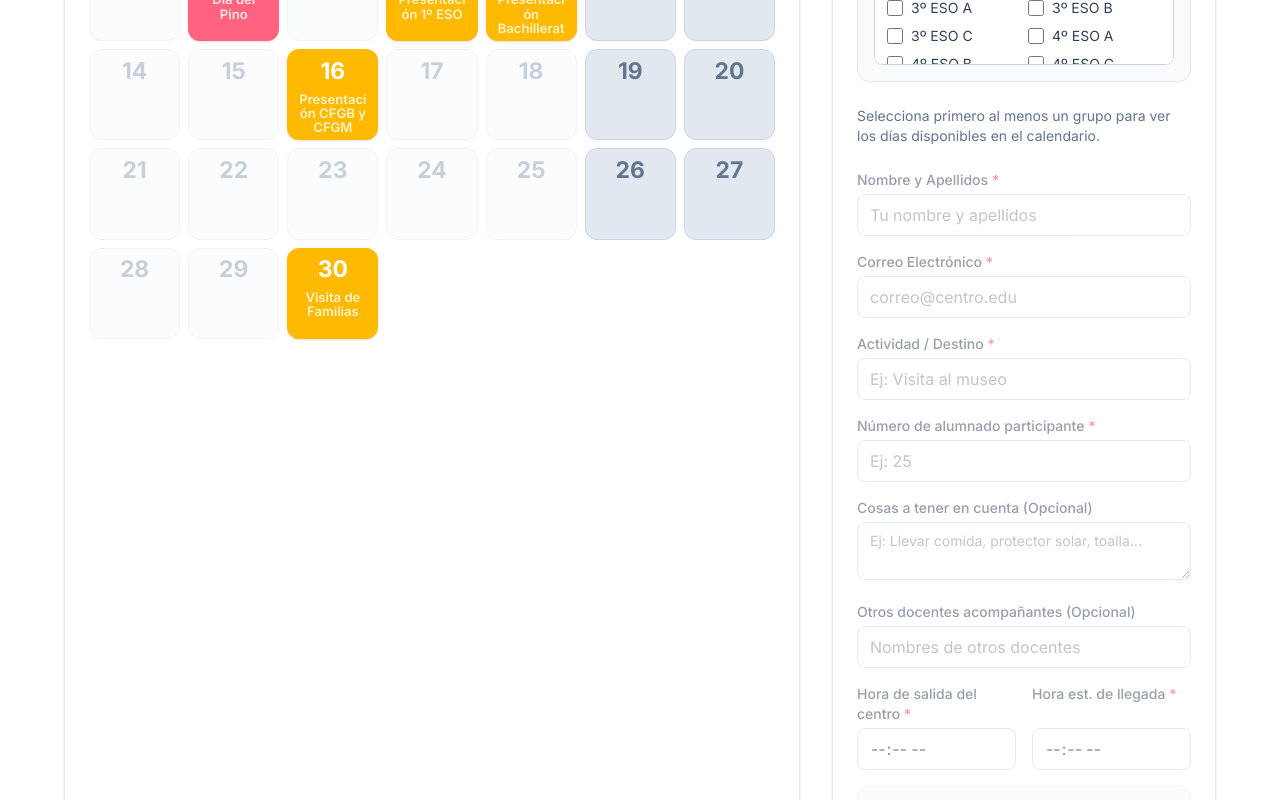
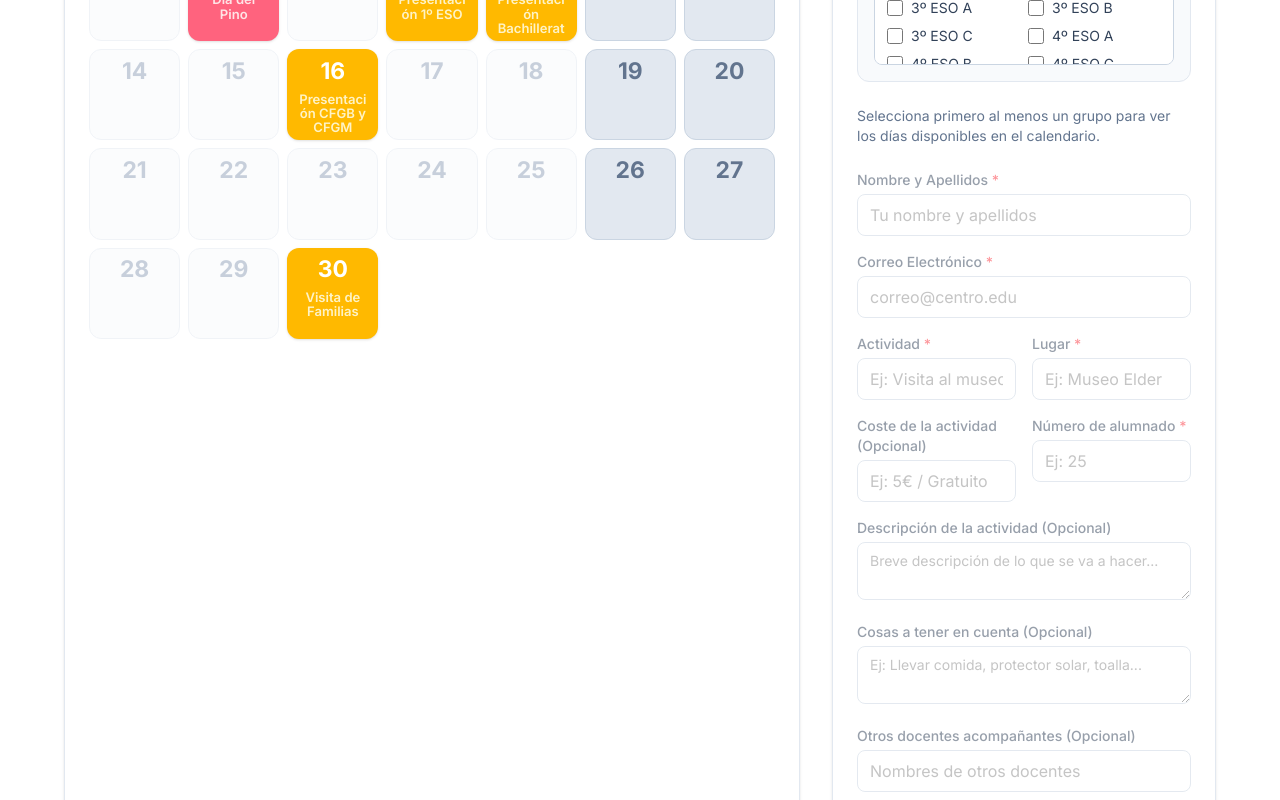
Before and after one commit to alpersan-gobcan/calendario-centro, a Next.js app: page /reservar in a window 1280 px wide. Shown: the part 550-1350 px from the top of the page. Built offline with nearby package versions, Linux system fonts and the light colour scheme; no server answers; the database is empty.

Commit message:
Add files via upload

```diff
--- a/src/app/admin/page.tsx
+++ b/src/app/admin/page.tsx
@@ -462,7 +462,7 @@ export default function AdminPage() {
                 <div className="w-full">
                   <div className="flex justify-between items-start mb-2">
                     <div className="flex items-center gap-3">
-                      <p className={`font-bold text-lg ${r.status === 'rejected' ? 'text-red-900' : 'text-slate-800'}`}>{r.group} - {r.activity}</p>
+                      <p className={`font-bold text-lg ${r.status === 'rejected' ? 'text-red-900' : 'text-slate-800'}`}>{r.group} - {r.activity} ({r.location})</p>
                       {r.status === "confirmed" ? (
                         <span className="bg-emerald-100 text-emerald-800 text-xs font-bold px-2 py-1 rounded-full border border-emerald-200">Aceptada</span>
                       ) : r.status === "rejected" ? (
@@ -486,6 +486,7 @@ export default function AdminPage() {
                       <p><strong>Alumnos:</strong> {r.studentsCount}</p>
                       {r.otherTeachers && <p><strong>Acompañantes:</strong> {r.otherTeachers}</p>}
                       <p><strong>Llegada al centro:</strong> {r.arrivalTime}</p>
+                      {r.cost && <p><strong>Coste:</strong> {r.cost}</p>}
                     </div>
 
                     <div>
@@ -494,6 +495,11 @@ export default function AdminPage() {
                         <div className="pl-2 border-l-2 border-blue-200 ml-1 mt-1">
                           <p>Salida: {r.transportDepartureTime}</p>
                           <p>Recogida: {r.transportReturnTime}</p>
+                        </div>
+                      )}
+                      {r.description && (
+                        <div className={`mt-2 p-2 rounded border text-xs ${r.status === 'rejected' ? 'bg-red-100 border-red-200 text-red-900' : 'text-blue-700 bg-blue-50 border-blue-100'}`}>
+                          <strong>Descripción:</strong> {r.description}
                         </div>
                       )}
                       {r.notes && (
@@ -609,6 +615,7 @@ export default function AdminPage() {
             <h2 className="text-2xl font-bold text-slate-800 mb-4 border-b pb-2">Editar Reserva</h2>
             <div className="overflow-y-auto pr-2 space-y-4 flex-grow">
 
+              <div className="grid grid-cols-2 gap-4">
                 <div>
                   <label className="block text-sm font-medium text-slate-700 mb-1">Actividad</label>
                   <input
@@ -618,7 +625,18 @@ export default function AdminPage() {
                     className="w-full px-3 py-2 border border-slate-300 rounded-lg outline-none focus:ring-2 focus:ring-blue-500"
                   />
                 </div>
+                <div>
+                  <label className="block text-sm font-medium text-slate-700 mb-1">Lugar</label>
+                  <input
+                    type="text"
+                    value={editForm.location || ""}
+                    onChange={e => setEditForm(prev => ({ ...prev, location: e.target.value }))}
+                    className="w-full px-3 py-2 border border-slate-300 rounded-lg outline-none focus:ring-2 focus:ring-blue-500"
+                  />
+                </div>
+              </div>
 
+              <div className="grid grid-cols-2 gap-4">
                 <div>
                   <label className="block text-sm font-medium text-slate-700 mb-1">Grupo(s)</label>
                   <input
@@ -627,6 +645,16 @@ export default function AdminPage() {
                     onChange={e => setEditForm(prev => ({ ...prev, group: e.target.value }))}
                     className="w-full px-3 py-2 border border-slate-300 rounded-lg outline-none focus:ring-2 focus:ring-blue-500"
                   />
+                </div>
+                <div>
+                  <label className="block text-sm font-medium text-slate-700 mb-1">Coste (Opcional)</label>
+                  <input
+                    type="text"
+                    value={editForm.cost || ""}
+                    onChange={e => setEditForm(prev => ({ ...prev, cost: e.target.value }))}
+                    className="w-full px-3 py-2 border border-slate-300 rounded-lg outline-none focus:ring-2 focus:ring-blue-500"
+                  />
+                </div>
               </div>
 
               <div>
@@ -694,11 +722,20 @@ export default function AdminPage() {
               </div>
 
               <div>
+                <label className="block text-sm font-medium text-slate-700 mb-1">Descripción de la actividad</label>
+                <textarea
+                  value={editForm.description || ""}
+                  onChange={e => setEditForm(prev => ({ ...prev, description: e.target.value }))}
+                  className="w-full px-3 py-2 border border-slate-300 rounded-lg outline-none focus:ring-2 focus:ring-blue-500 h-24 resize-none text-sm"
+                />
+              </div>
+
+              <div>
                 <label className="block text-sm font-medium text-slate-700 mb-1">Notas / Observaciones</label>
                 <textarea
                   value={editForm.notes || ""}
                   onChange={e => setEditForm(prev => ({ ...prev, notes: e.target.value }))}
-                  className="w-full px-3 py-2 border border-slate-300 rounded-lg outline-none focus:ring-2 focus:ring-blue-500 h-24 resize-none"
+                  className="w-full px-3 py-2 border border-slate-300 rounded-lg outline-none focus:ring-2 focus:ring-blue-500 h-24 resize-none text-sm"
                 />
               </div>
 
--- a/src/app/api/reservations/route.ts
+++ b/src/app/api/reservations/route.ts
@@ -47,12 +47,15 @@ export async function POST(request: Request) {
           <p><strong>Email:</strong> ${body.email}</p>
           <p><strong>Grupo:</strong> ${body.group}</p>
           <p><strong>Actividad:</strong> ${body.activity}</p>
+          <p><strong>Lugar:</strong> ${body.location}</p>
           <p><strong>Fecha:</strong> ${body.dateStr}</p>
           <p><strong>Alumnos participantes:</strong> ${body.studentsCount}</p>
           <p><strong>Hora de salida:</strong> ${body.transportDepartureTime}</p>
           <p><strong>Hora est. llegada:</strong> ${body.arrivalTime}</p>
           ${body.needsTransport ? '<p><strong>Requiere transporte (Guagua)</strong></p>' : ''}
           ${body.otherTeachers ? `<p><strong>Acompañantes:</strong> ${body.otherTeachers}</p>` : ''}
+          ${body.cost ? `<p><strong>Coste:</strong> ${body.cost}</p>` : ''}
+          ${body.description ? `<p><strong>Descripción:</strong> ${body.description}</p>` : ''}
           ${body.notes ? `<p><strong>Notas:</strong> ${body.notes}</p>` : ''}
           ${warnings ? `<div style="margin-top: 15px; padding: 15px; background-color: #fee2e2; border-left: 4px solid #ef4444; border-radius: 4px;">
             <strong style="color: #b91c1c;">⚠️ CUIDADO, coincide con:</strong>
--- a/src/components/Calendar.tsx
+++ b/src/components/Calendar.tsx
@@ -74,7 +74,7 @@ export default function Calendar() {
   // Datos del formulario
   const [selectedGroups, setSelectedGroups] = useState<string[]>([]);
   const [formData, setFormData] = useState({
-    name: "", email: "", activity: "",
+    name: "", email: "", activity: "", location: "", cost: "", description: "",
     studentsCount: "", notes: "", otherTeachers: "",
     needsTransport: false, transportDepartureTime: "", transportReturnTime: "", arrivalTime: ""
   });
@@ -166,6 +166,9 @@ export default function Calendar() {
           email: formData.email,
           group: selectedGroups.join(", "),
           activity: formData.activity,
+          location: formData.location,
+          cost: formData.cost,
+          description: formData.description,
           studentsCount: Number(formData.studentsCount),
           notes: formData.notes,
           otherTeachers: formData.otherTeachers,
@@ -181,7 +184,7 @@ export default function Calendar() {
         alert(`¡Reserva enviada para ${selectedDates.length} días! El vicedirector recibirá una notificación.`);
 
         setFormData({
-          name: "", email: "", activity: "",
+          name: "", email: "", activity: "", location: "", cost: "", description: "",
           studentsCount: "", notes: "", otherTeachers: "",
           needsTransport: false, transportDepartureTime: "", transportReturnTime: "", arrivalTime: ""
         });
@@ -404,13 +407,29 @@ export default function Calendar() {
             <label className="block text-sm font-medium text-slate-700 mb-1">Correo Electrónico <span className="text-red-500">*</span></label>
             <input required type="email" value={formData.email} onChange={e => setFormData({...formData, email: e.target.value})} className="w-full px-3 py-2 border border-slate-300 rounded-lg focus:ring-2 focus:ring-blue-500 focus:border-blue-500 outline-none transition" placeholder="correo@centro.edu" disabled={selectedDates.length === 0 || isSubmitting} />
           </div>
-          <div>
-            <label className="block text-sm font-medium text-slate-700 mb-1">Actividad / Destino <span className="text-red-500">*</span></label>
-            <input required type="text" value={formData.activity} onChange={e => setFormData({...formData, activity: e.target.value})} className="w-full px-3 py-2 border border-slate-300 rounded-lg focus:ring-2 focus:ring-blue-500 focus:border-blue-500 outline-none transition" placeholder="Ej: Visita al museo" disabled={selectedDates.length === 0 || isSubmitting} />
+          <div className="grid grid-cols-1 sm:grid-cols-2 gap-4">
+            <div>
+              <label className="block text-sm font-medium text-slate-700 mb-1">Actividad <span className="text-red-500">*</span></label>
+              <input required type="text" value={formData.activity} onChange={e => setFormData({...formData, activity: e.target.value})} className="w-full px-3 py-2 border border-slate-300 rounded-lg focus:ring-2 focus:ring-blue-500 focus:border-blue-500 outline-none transition" placeholder="Ej: Visita al museo" disabled={selectedDates.length === 0 || isSubmitting} />
+            </div>
+            <div>
+              <label className="block text-sm font-medium text-slate-700 mb-1">Lugar <span className="text-red-500">*</span></label>
+              <input required type="text" value={formData.location} onChange={e => setFormData({...formData, location: e.target.value})} className="w-full px-3 py-2 border border-slate-300 rounded-lg focus:ring-2 focus:ring-blue-500 focus:border-blue-500 outline-none transition" placeholder="Ej: Museo Elder" disabled={selectedDates.length === 0 || isSubmitting} />
+            </div>
+          </div>
+          <div className="grid grid-cols-1 sm:grid-cols-2 gap-4">
+            <div>
+              <label className="block text-sm font-medium text-slate-700 mb-1">Coste de la actividad (Opcional)</label>
+              <input type="text" value={formData.cost} onChange={e => setFormData({...formData, cost: e.target.value})} className="w-full px-3 py-2 border border-slate-300 rounded-lg focus:ring-2 focus:ring-blue-500 focus:border-blue-500 outline-none transition" placeholder="Ej: 5€ / Gratuito" disabled={selectedDates.length === 0 || isSubmitting} />
+            </div>
+            <div>
+              <label className="block text-sm font-medium text-slate-700 mb-1">Número de alumnado <span className="text-red-500">*</span></label>
+              <input required type="number" min="1" value={formData.studentsCount} onChange={e => setFormData({...formData, studentsCount: e.target.value})} className="w-full px-3 py-2 border border-slate-300 rounded-lg focus:ring-2 focus:ring-blue-500 focus:border-blue-500 outline-none transition" placeholder="Ej: 25" disabled={selectedDates.length === 0 || isSubmitting} />
+            </div>
           </div>
           <div>
-            <label className="block text-sm font-medium text-slate-700 mb-1">Número de alumnado participante <span className="text-red-500">*</span></label>
-            <input required type="number" min="1" value={formData.studentsCount} onChange={e => setFormData({...formData, studentsCount: e.target.value})} className="w-full px-3 py-2 border border-slate-300 rounded-lg focus:ring-2 focus:ring-blue-500 focus:border-blue-500 outline-none transition" placeholder="Ej: 25" disabled={selectedDates.length === 0 || isSubmitting} />
+            <label className="block text-sm font-medium text-slate-700 mb-1">Descripción de la actividad (Opcional)</label>
+            <textarea value={formData.description} onChange={e => setFormData({...formData, description: e.target.value})} className="w-full px-3 py-2 border border-slate-300 rounded-lg focus:ring-2 focus:ring-blue-500 focus:border-blue-500 outline-none transition text-sm" placeholder="Breve descripción de lo que se va a hacer..." rows={2} disabled={selectedDates.length === 0 || isSubmitting}></textarea>
           </div>
           <div>
             <label className="block text-sm font-medium text-slate-700 mb-1">Cosas a tener en cuenta (Opcional)</label>
--- a/src/components/YearlyCalendar.tsx
+++ b/src/components/YearlyCalendar.tsx
@@ -302,7 +302,7 @@ export default function YearlyCalendar() {
                 const d = new Date(dStr);
                 if (d.getFullYear() === m.year && d.getMonth() === m.month) {
                   let transportInfo = r.needsTransport ? `Salida guagua: ${r.transportDepartureTime}` : "Sin transporte";
-                  let details = `Actividad: ${r.activity}\nGrupos: ${r.group}\nAlumnos: ${r.studentsCount}\n${transportInfo}\nLlegada: ${r.arrivalTime}\nEstado: ${status === "confirmed" ? "Aceptada" : "Pendiente"}`;
+                  let details = `Actividad: ${r.activity} (${r.location || 'Sin lugar'})\nGrupos: ${r.group}\nAlumnos: ${r.studentsCount}\n${transportInfo}\nLlegada: ${r.arrivalTime}\nEstado: ${status === "confirmed" ? "Aceptada" : "Pendiente"}`;
                   eventsInMonth.push({
                     dateStr: dStr,
                     title: `Actividad\n${groupTitle}`,
--- a/src/lib/store.ts
+++ b/src/lib/store.ts
@@ -5,6 +5,9 @@ export type Reservation = {
   email: string;
   group: string;
   activity: string;
+  location: string;
+  cost?: string;
+  description?: string;
   studentsCount: number;
   notes?: string;
   otherTeachers?: string;
```
Also changed, not shown: 1 other file (tests, documents, lock files or other folders). Lines whose indentation alone changed are shown as unchanged.
